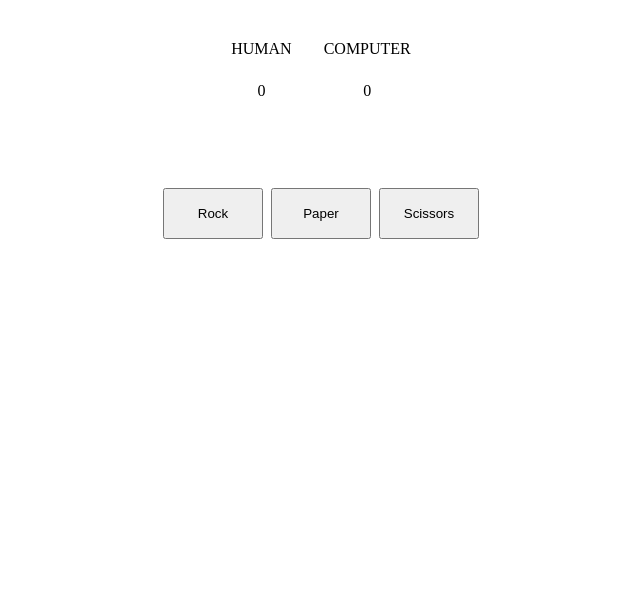
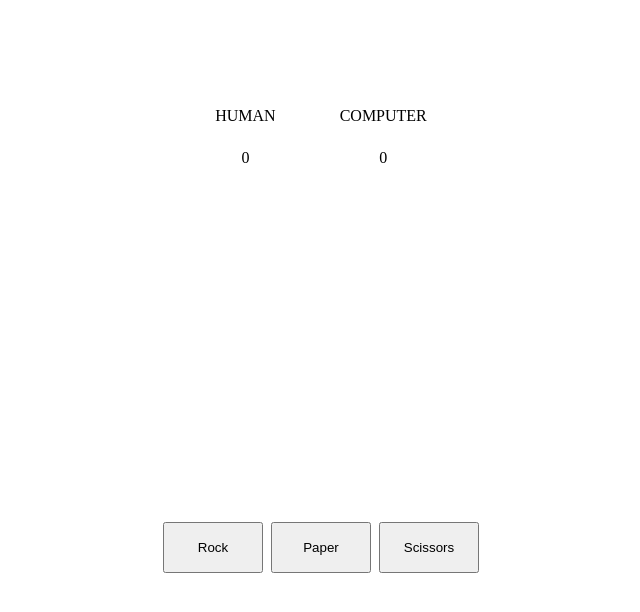
Before and after one commit to pacojf93/rock_paper_scissors, a plain HTML site: page index.html in a window 1280 px wide. Shown: the whole page, without its empty margins (319-959 px from the left). Drawn offline with Linux system fonts and the light colour scheme.

Commit message:
modified styles

```diff
--- a/style.css
+++ b/style.css
@@ -1,6 +1,8 @@
 body {
+    height: 75vh;
     display: flex;
     flex-direction: column;
+    justify-content: space-around;
     align-items: center;
     gap: 32px;
     padding: 32px;
@@ -9,7 +11,7 @@ body {
 #score-board {
     display: flex;
     justify-content: space-around;
-    gap: 32px;
+    gap: 64px;
 }
 
 #score-board>div {
```
